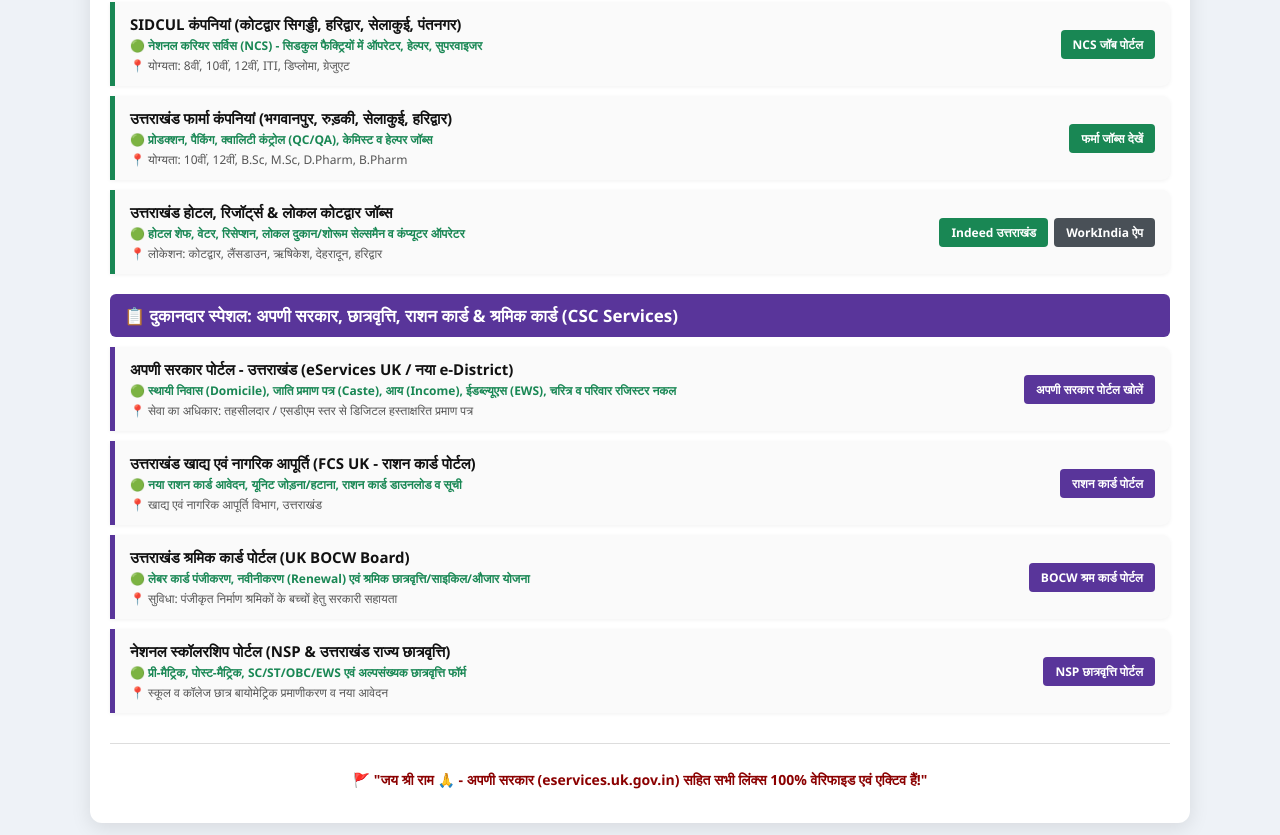
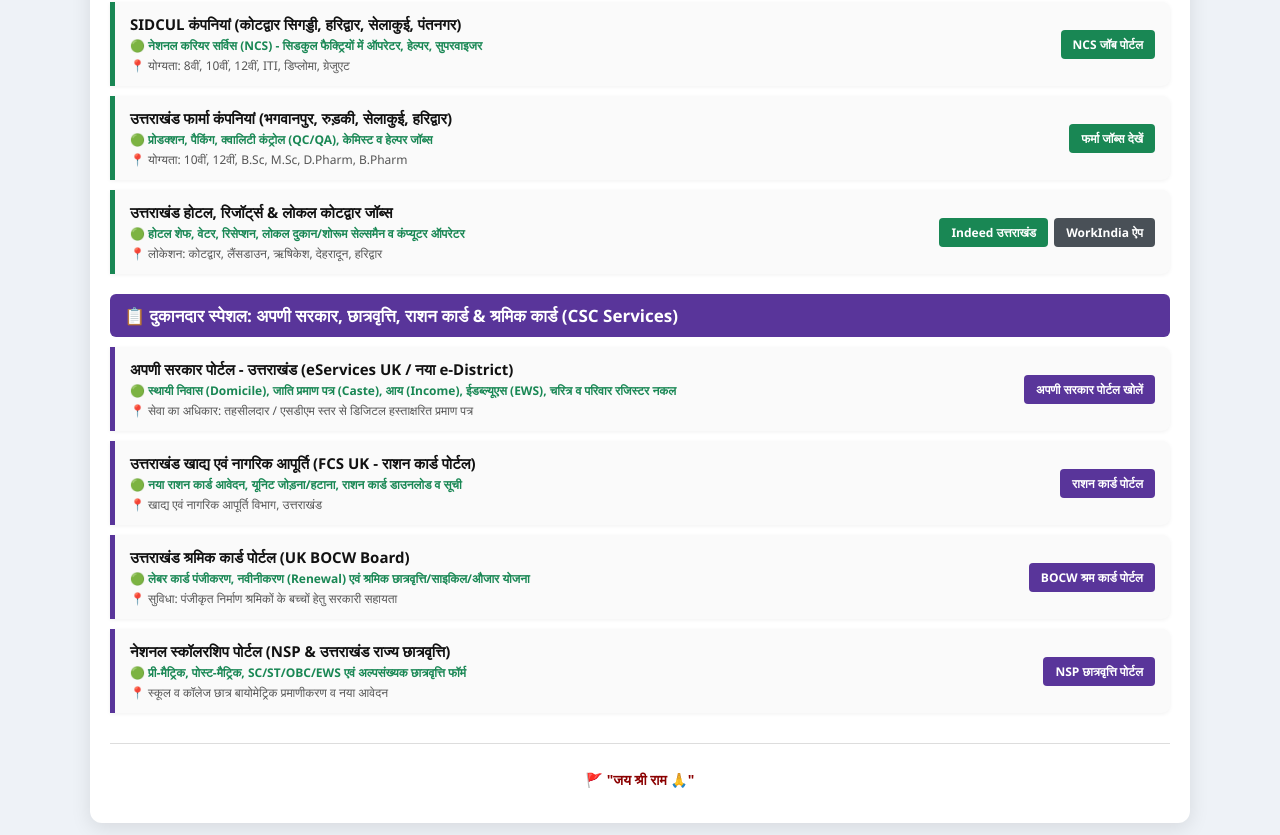
Before and after one commit to gmawakot-png/shri-ram-Jobs-In-Uttrakahnd, a plain HTML site: page index.html in a window 1280 px wide. Shown: the part 2539-3374 px from the top of the page. Drawn offline with Linux system fonts and the light colour scheme.

Commit message:
Update index.html

```diff
--- a/index.html
+++ b/index.html
@@ -477,7 +477,7 @@
     </div>
 
     <div class="footer">
-        <p class="blessing">🚩 "जय श्री राम 🙏 - अपणी सरकार (eservices.uk.gov.in) सहित सभी लिंक्स 100% वेरिफाइड एवं एक्टिव हैं!"</p>
+        <p class="blessing">🚩 "जय श्री राम 🙏"</p>
     </div>
 </div>
 
```
